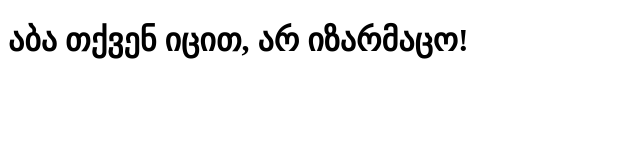
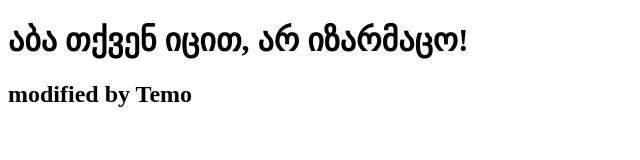
Before and after one commit to M0H1K4/TeamOfBuisenessMan, a plain HTML site: page index.html in a window 1280 px wide. Shown: the whole page, without its empty margins (0-640 px from the left). Drawn offline with Linux system fonts and the light colour scheme.

Commit message:
temosCommit

```diff
--- a/index.html
+++ b/index.html
@@ -8,5 +8,6 @@
 </head>
 <body>
     <h1>აბა თქვენ იცით, არ იზარმაცო!</h1>
+    <h2>modified by Temo</h2>
 </body>
 </html>
```
